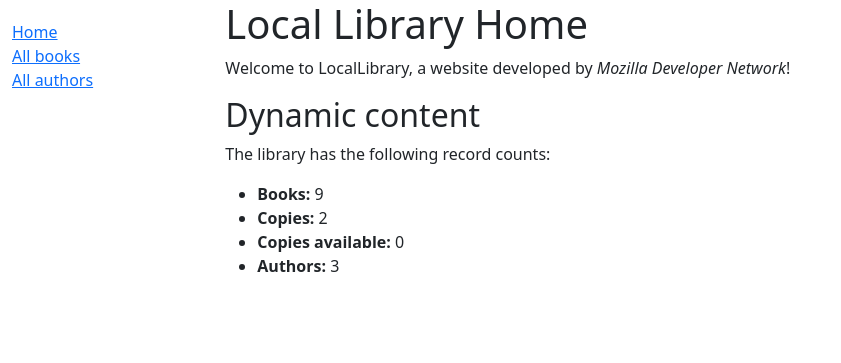
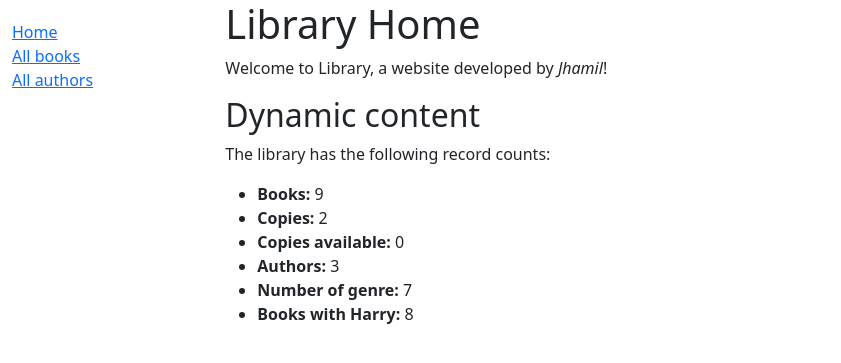
Before and after one commit to YeyderJHJL/Lab5-PW, a Django app: page /catalog/ in a window 1280 px wide. Shown: the top 363 px of the page, without its empty margins (0-841 px from the left). Run offline with Django 4.2, Linux system fonts and the light colour scheme; data comes from the database, SQL or seed files in the repository.

Commit message:
Mejora de la vista personal

```diff
--- a/Library/Apps/catalog/Templates/base.html
+++ b/Library/Apps/catalog/Templates/base.html
@@ -2,7 +2,7 @@
 <html lang="en">
 <head>
     {% block title %}
-    <title>Local Library</title>
+    <!-- <title>Local Library</title> -->
     {% endblock %}
     <meta charset="utf-8" />
     <meta name="viewport" content="width=device-width, initial-scale=1" />
--- a/Library/Apps/catalog/Templates/index.html
+++ b/Library/Apps/catalog/Templates/index.html
@@ -1,10 +1,13 @@
 {% extends "base.html" %}
+{% block title %}
+    <title>Library Home</title>
+{% endblock %}
 
 {% block content %}
-    <h1>Local Library Home</h1>
+    <h1>Library Home</h1>
     <p>
-        Welcome to LocalLibrary, a website developed by
-        <em>Mozilla Developer Network</em>!
+        Welcome to Library, a website developed by
+        <em>Jhamil</em>!
     </p>
     <h2>Dynamic content</h2>
     <p>The library has the following record counts:</p>
@@ -13,5 +16,7 @@
         <li><strong>Copies:</strong> {{ num_instances }}</li>
         <li><strong>Copies available:</strong> {{ num_instances_available }}</li>
         <li><strong>Authors:</strong> {{ num_authors }}</li>
+        <li><strong>Number of genre:</strong> {{ num_genres }}</li>
+        <li><strong>Books with Harry:</strong> {{ num_books_with_word }}</li>
     </ul>
 {% endblock %}
--- a/Library/Apps/catalog/views.py
+++ b/Library/Apps/catalog/views.py
@@ -1,4 +1,5 @@
 from django.shortcuts import render
+from django.db.models import Count, Q
 from .models import * # Book, Author, BookInstance, Genre, Language
 
 # Create your views here.
@@ -8,18 +9,23 @@ def index(request):
     # Generate counts of some of the main objects
     num_books = Book.objects.all().count()
     num_instances = BookInstance.objects.all().count()
+    num_instances_available = BookInstance.objects.filter(status__exact='a').count()
+    num_authors = Author.objects.count()# The 'all()' is implied by default.
 
-    # Disponibles books (status = 'a')
-    num_instances_available = BookInstance.objects.filter(status__exact='a').count()
+    # Count genres
+    num_genres = Genre.objects.annotate(num_books=Count('book')).count()
+    search_word = 'Harry'  # Replace 'example' with the word you want to search for
+    num_books_with_word = Book.objects.filter(title__icontains=search_word).count()
 
-    # The 'all()' is implied by default.
-    num_authors = Author.objects.count()
+
 
     context = {
         'num_books': num_books,
         'num_instances': num_instances,
         'num_instances_available': num_instances_available,
         'num_authors': num_authors,
+        'num_genres': num_genres,
+        'num_books_with_word': num_books_with_word,
     }
 
     # Render the HTML template index.html with the data in the context variable
```
